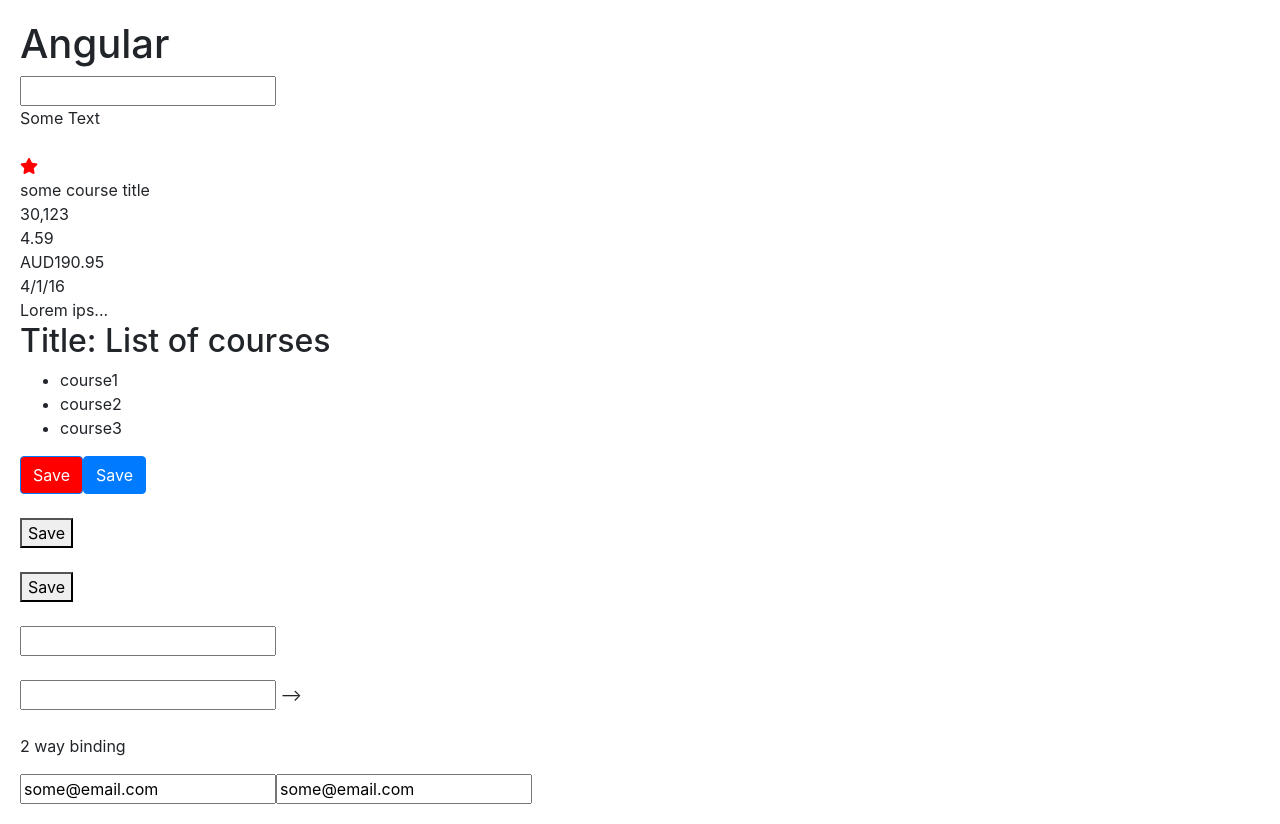
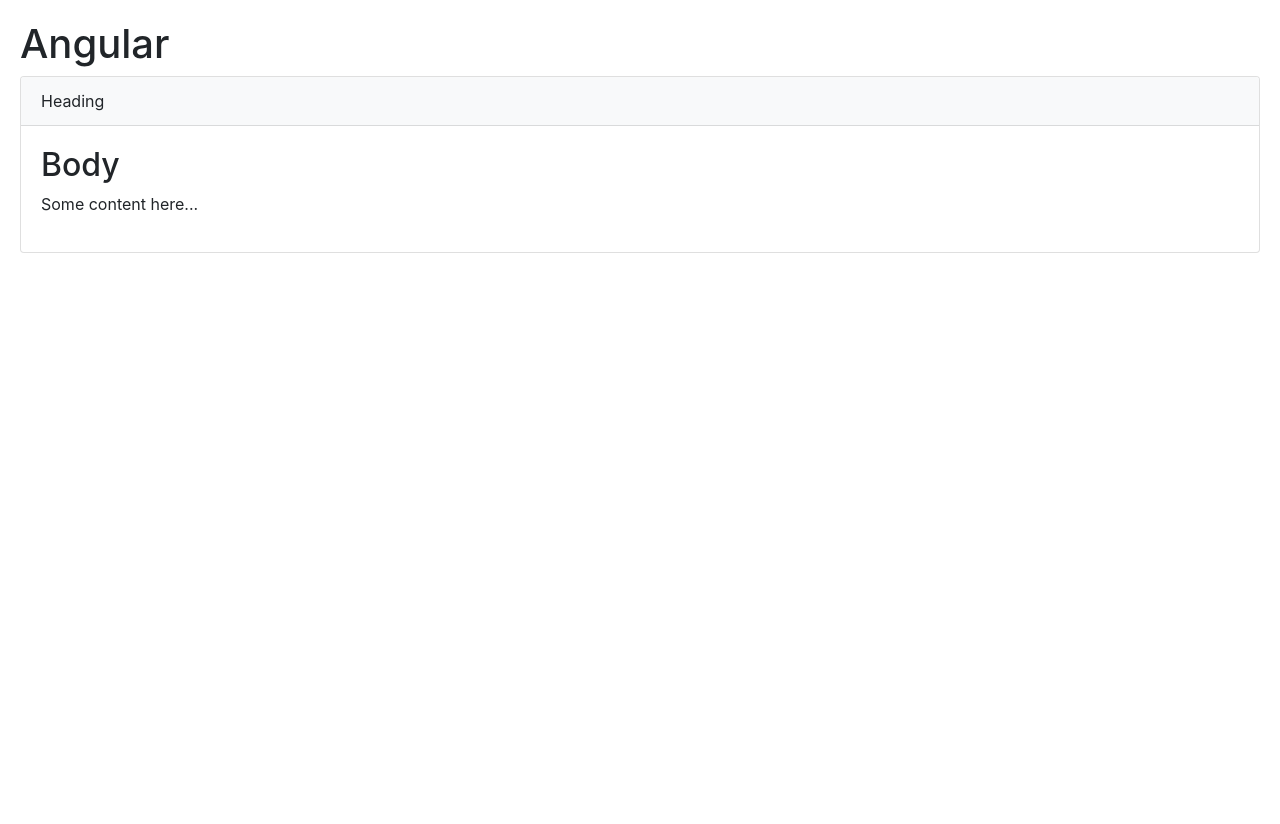
Before and after one commit to MarinaRumina/angular-hello-world, an Angular app: page / in a window 1280 px wide. After the commit the page ends 800 px from the top, so only its background shows below. Built offline with nearby package versions, Linux system fonts and the light colour scheme.

Commit message:
Adding  card (panel) component

```diff
--- a/src/app/app.component.html
+++ b/src/app/app.component.html
@@ -1,5 +1,13 @@
 <h1>Angular</h1>
 
+<bootstrap-card>
+    <ng-container class="heading">Heading</ng-container>
+    <div class="body">
+        <h2>Body</h2>
+        <p>Some content here...</p>
+    </div>
+</bootstrap-card>
+<!--
 <app-title-case-input></app-title-case-input>
 <br>
 <app-favorite [is-favorite]="post.isFavorite" (change)="onFavoriteChanged($event)"></app-favorite>
@@ -7,6 +15,6 @@
 <app-courses1></app-courses1>
 
 <app-courses></app-courses>
-<!--
+
 <app-authors></app-authors>
 -->
--- a/src/app/app.module.ts
+++ b/src/app/app.module.ts
@@ -14,6 +14,7 @@
 import { TitleCasePipe } from './title-casing.pipe';
 import { FavoriteComponent } from './favorite/favorite.component';
 import { TitleCaseInputComponent } from './title-case-input/title-case-input.component';
+import { CardComponent } from './card/card.component';
 
 @NgModule({
   declarations: [
@@ -25,7 +26,8 @@
     SummaryPipe,
     TitleCasePipe,
     FavoriteComponent,
-    TitleCaseInputComponent
+    TitleCaseInputComponent,
+    CardComponent
   ],
   imports: [
     BrowserModule,
--- /dev/null
+++ b/src/app/card/card.component.html
@@ -0,0 +1,8 @@
+<div class="card">
+    <div class="card-header  bg-light">
+        <ng-content select=".heading"></ng-content>
+    </div>
+    <div class="card-body">
+        <ng-content select=".body"></ng-content>
+    </div>
+</div>
--- /dev/null
+++ b/src/app/card/card.component.ts
@@ -0,0 +1,15 @@
+import { Component, OnInit } from '@angular/core';
+
+@Component({
+  selector: 'bootstrap-card',
+  templateUrl: './card.component.html',
+  styleUrls: ['./card.component.css']
+})
+export class CardComponent implements OnInit {
+
+  constructor() { }
+
+  ngOnInit() {
+  }
+
+}
```
Also changed, not shown: src/app/card/card.component.css (added), 1 other file (tests, documents, lock files or other folders).
